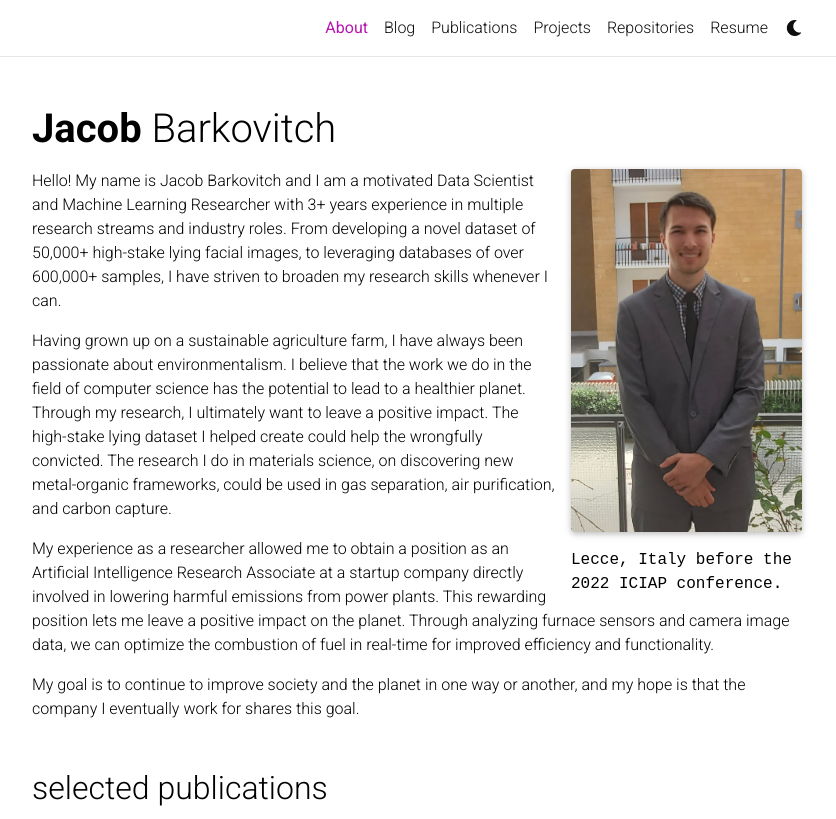
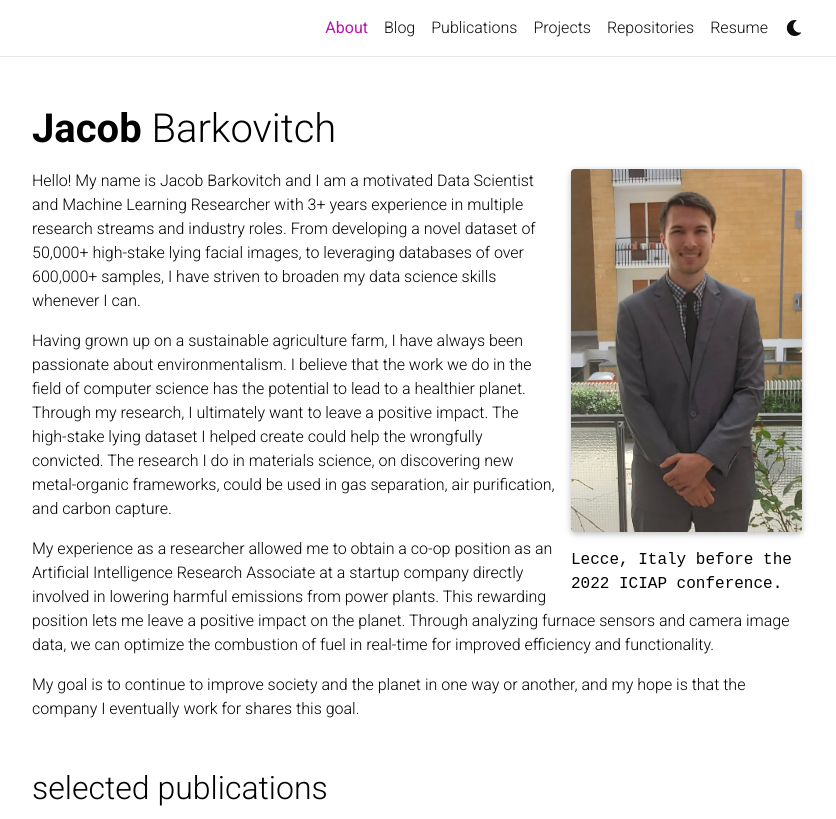
Before and after one commit to jakebarkovitch/jakebarkovitch.github.io, a Jekyll site: the page built from _pages/about.md, in a window 1280 px wide and 1189 px high, cut to the strip 0-819 px from the top of the window. Shown: the whole strip, without its empty margins (223-1059 px from the left). Built offline with Jekyll 4.4.1, drawn with Linux system fonts in a browser that asks for light colours; full-size pictures stand in for the smaller copies a plugin makes; comment, search, counter and statistics services are not loaded; a style sheet for code colours, icons or effects is not loaded.

Commit message:
Update about.md

```diff
--- a/_pages/about.md
+++ b/_pages/about.md
@@ -17,10 +17,10 @@ selected_papers: true # includes a list of papers marked as "selected={true}"
 social: true  # includes social icons at the bottom of the page
 ---
 
-Hello! My name is Jacob Barkovitch and I am a motivated Data Scientist and Machine Learning Researcher with 3+ years experience in multiple research streams and industry roles. From developing a novel dataset of 50,000+ high-stake lying facial images, to leveraging databases of over 600,000+ samples, I have striven to broaden my research skills whenever I can.
+Hello! My name is Jacob Barkovitch and I am a motivated Data Scientist and Machine Learning Researcher with 3+ years experience in multiple research streams and industry roles. From developing a novel dataset of 50,000+ high-stake lying facial images, to leveraging databases of over 600,000+ samples, I have striven to broaden my data science skills whenever I can.
 
 Having grown up on a sustainable agriculture farm, I have always been passionate about environmentalism. I believe that the work we do in the field of computer science has the potential to lead to a healthier planet. Through my research, I ultimately want to leave a positive impact. The high-stake lying dataset I helped create could help the wrongfully convicted. The research I do in materials science, on discovering new metal-organic frameworks, could be used in gas separation, air purification, and carbon capture.
 
-My experience as a researcher allowed me to obtain a position as an Artificial Intelligence Research Associate at a startup company directly involved in lowering harmful emissions from power plants. This rewarding position lets me leave a positive impact on the planet. Through analyzing furnace sensors and camera image data, we can optimize the combustion of fuel in real-time for improved efficiency and functionality.
+My experience as a researcher allowed me to obtain a co-op position as an Artificial Intelligence Research Associate at a startup company directly involved in lowering harmful emissions from power plants. This rewarding position lets me leave a positive impact on the planet. Through analyzing furnace sensors and camera image data, we can optimize the combustion of fuel in real-time for improved efficiency and functionality.
 
 My goal is to continue to improve society and the planet in one way or another, and my hope is that the company I eventually work for shares this goal.
```
